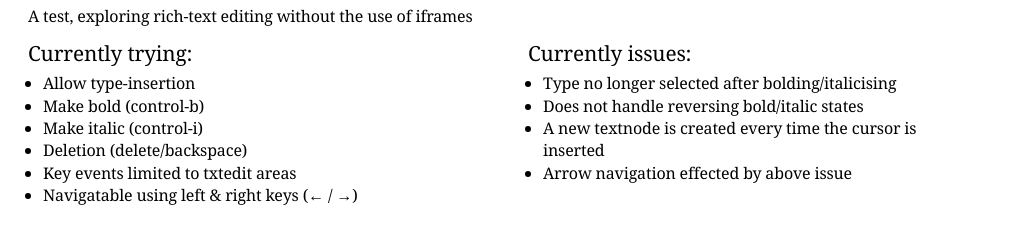
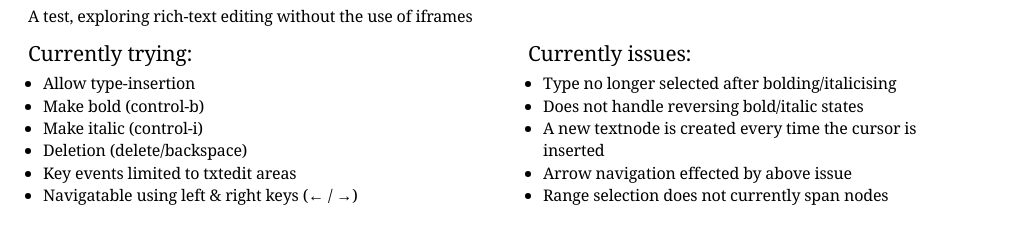
Before and after one commit to kolber/richtxtedit, a plain HTML site: page index.html in a window 1280 px wide. Shown: the part 76-310 px from the top of the page, without its empty margins (0-1010 px from the left). Drawn offline with Linux system fonts and the light colour scheme.

Commit message:
Added to the issues list

```diff
--- a/index.html
+++ b/index.html
@@ -27,6 +27,7 @@
 				<li>Does not handle reversing bold/italic states</li>
 				<li>A new textnode is created every time the cursor is inserted</li>
 				<li>Arrow navigation effected by above issue</li>
+				<li>Range selection does not currently span nodes</li>
 			</ul>
 		</div>
 
```
